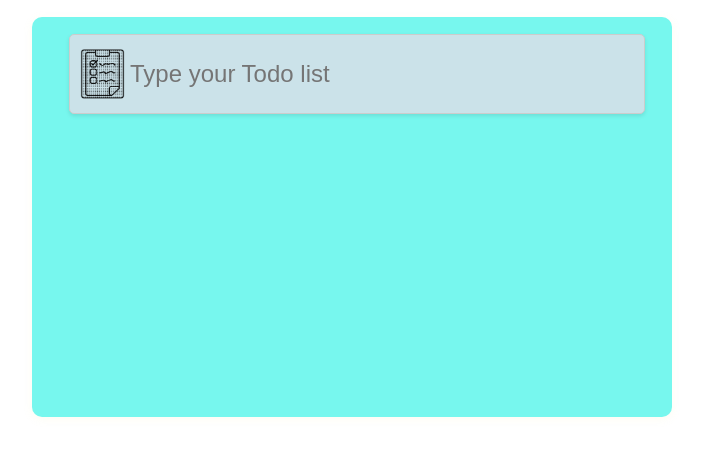
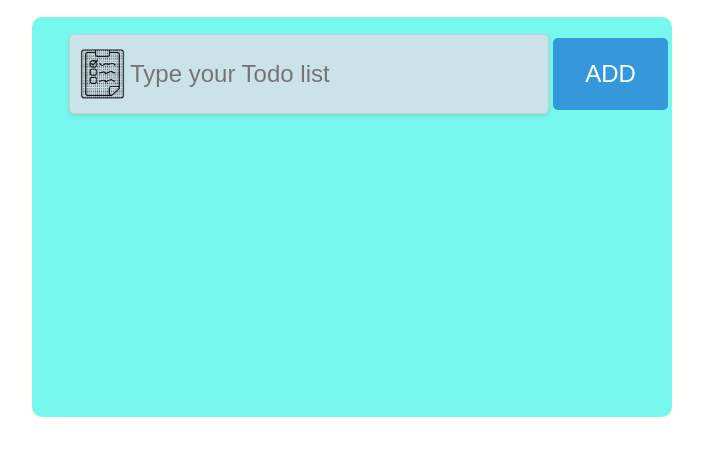
Before and after one commit to Ayushjaiswal2000/ToDo_List, a plain HTML site: page Index.html in a window 1280 px wide. Shown: the part 225-680 px from the top of the page, without its empty margins (296-999 px from the left). Drawn offline with Linux system fonts and the light colour scheme.

Commit message:
Add Button

```diff
--- a/Index.css
+++ b/Index.css
@@ -13,7 +13,7 @@ h2 {
     text-align: center;
     color: #3498db;
     margin-bottom: 20px;
-    font-family: 'Arial', sans-serif;
+    font-family: sans-serif;
 }
 
 
@@ -39,7 +39,7 @@ h2 {
     background-position: 10px ;
     background-size: 45px 50px;
     padding-left: 60px;
-    width: 90%;
+    width: 75%;
     height: 20%;
     margin-top: 17px;
     margin-left: 37px;
@@ -49,3 +49,22 @@ h2 {
     transition: border-color 0.3s ease;
     box-shadow: 0 2px 4px rgba(0, 0, 0, 0.1);
 }
+
+
+#button {
+    background-color: #3498db;
+    color: #fff;
+    border: none;
+    padding: 10px 20px;
+    margin-top: 10px;
+    border-radius: 5px;
+    cursor: pointer;
+    font-size: 1.5rem;
+    transition: background-color 0.3s ease;
+    height: 72px;
+    width: 115px;
+}
+
+#button:hover {
+    background-color: #267bb8;
+}
--- a/Index.html
+++ b/Index.html
@@ -11,6 +11,7 @@
      <h2>ToDo List</h2>
    <div class="container">
     <input type="text" id="input" placeholder="Type your Todo list">
+    <button type="button" id="button">ADD</button>
    </div>
     <script src="Index.js"></script>
 </body>
```
Also changed, not shown: Index.js (+12 -0 lines), Images/noun-add-6661016.png (added).
